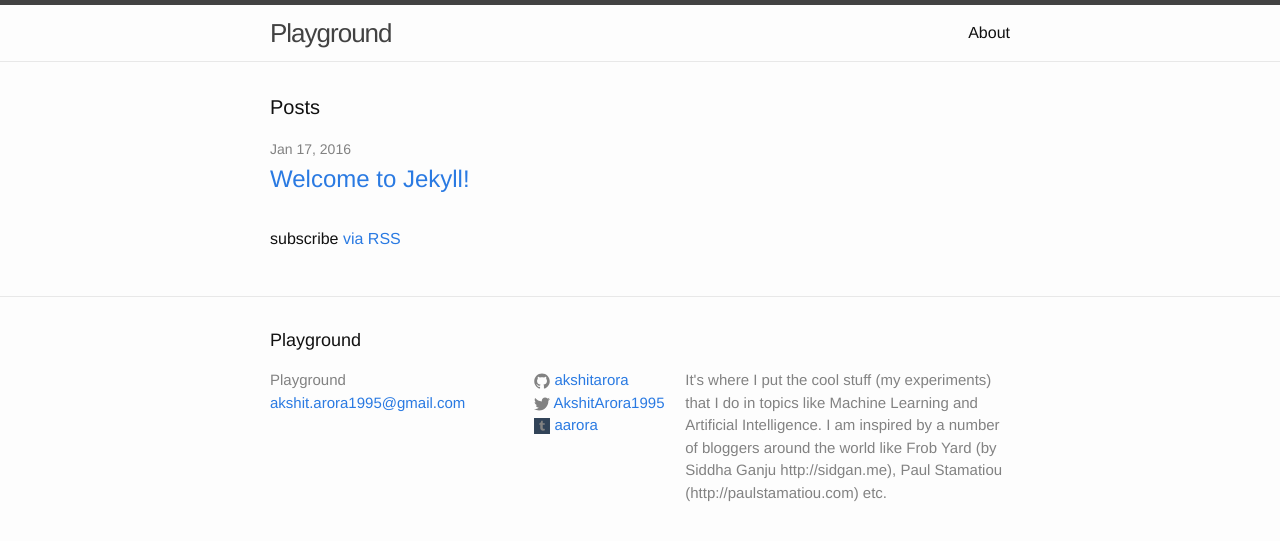
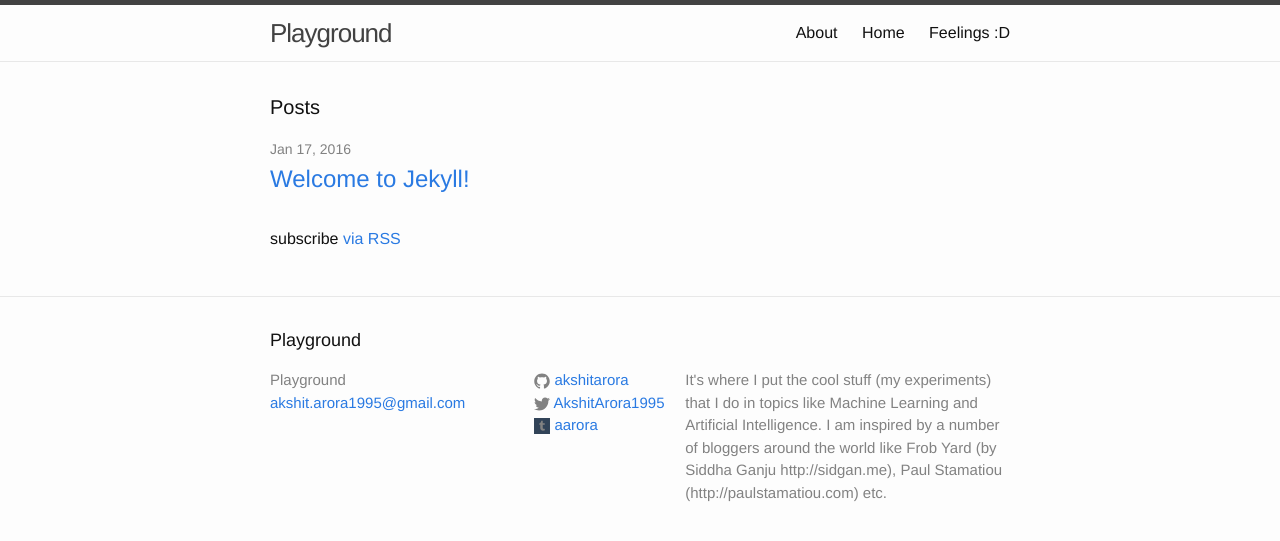
Before and after one commit to akshitarora/akshitarora.github.io, a Jekyll site: the page built from index.html, in a window 1280 px wide. Shown: the top 541 px of the page. Built offline with Jekyll 4.4.1, drawn with Linux system fonts in a browser that asks for light colours.

Commit message:
additional pages functionality added

```diff
--- /dev/null
+++ b/_data/add_pages.yml
@@ -0,0 +1,5 @@
+- name: Home
+  folder: /home
+
+- name: Feelings :D
+  folder: http://aarora.tumblr.com
--- a/_includes/header.html
+++ b/_includes/header.html
@@ -19,6 +19,11 @@
           <a class="page-link" href="{{ my_page.url | prepend: site.baseurl }}">{{ my_page.title }}</a>
           {% endif %}
         {% endfor %}
+        {% for add_page in site.data.add_pages %}
+          {% if add_page.name %}
+          <a class="page-link" href="{{ add_page.folder }}">{{ add_page.name }}</a>
+          {% endif %}
+        {% endfor %}
       </div>
     </nav>
 
```
Also changed, not shown: 4 other files.
